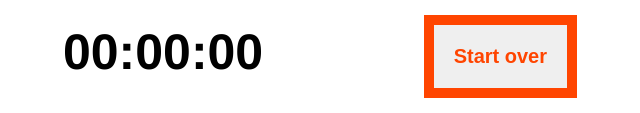
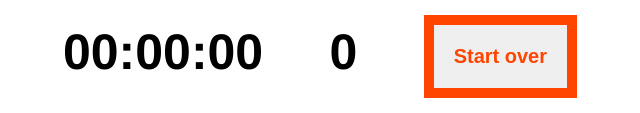
Before and after one commit to breadfan18/typingTest, a plain HTML site: page TypingPage.html in a window 1280 px wide. Shown: the part 791-904 px from the top of the page, 320-960 px from the left. Drawn offline with Linux system fonts and the light colour scheme.

Commit message:
added an errorcounter html next to reset button

```diff
--- a/TypingPage.html
+++ b/TypingPage.html
@@ -27,13 +27,14 @@
                 <textArea id="text-area" class="textArea" rows=6 placeholder="The clock starts when you start typing.."></textArea>
             </div>
 
-            <div class="meta">
-                <section id="clock">
-                    <div class="timer">00:00:00</div>
-                </section>
 
+            <div id="clock">
+                <div class="timer">00:00:00</div>
+                <div class="count">0</div>
                 <button id="reset">Start over</button>
             </div>
+
+
         </section>
     </main>
 </body>
--- a/TypingScript.js
+++ b/TypingScript.js
@@ -3,6 +3,8 @@ const theTimer = document.querySelector(".timer");
 const resetButton = document.querySelector("#reset");
 const testArea = document.querySelector("#text-area");
 const testWrapper = document.querySelector(".test-wrapper");
+
+let errorCounter = document.querySelector(".count").innerHTML;
 
 let timer = [0,0,0,0];
 let interval;
--- a/TypingStyle.css
+++ b/TypingStyle.css
@@ -53,7 +53,7 @@ h1 {
     line-height: 1.5;
 }
 
-.meta {
+#clock {
     display: flex;
     flex-direction: row;
     justify-content: space-between;
@@ -69,7 +69,7 @@ h1 {
     font-size: 20px;
 }
 
-.timer {
+.timer, .count {
     font-size: 50px;
     font-weight: bold;
 }
```
